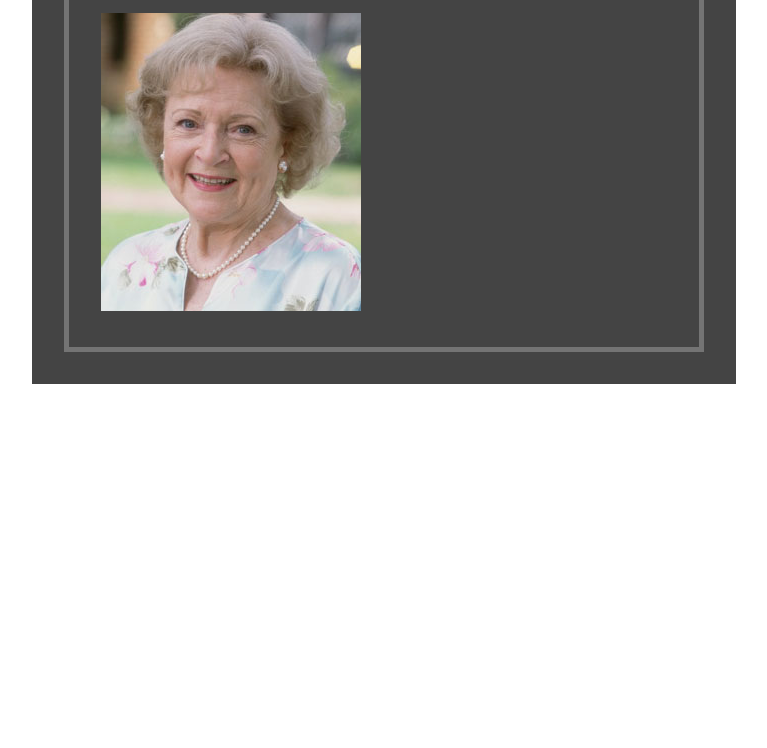
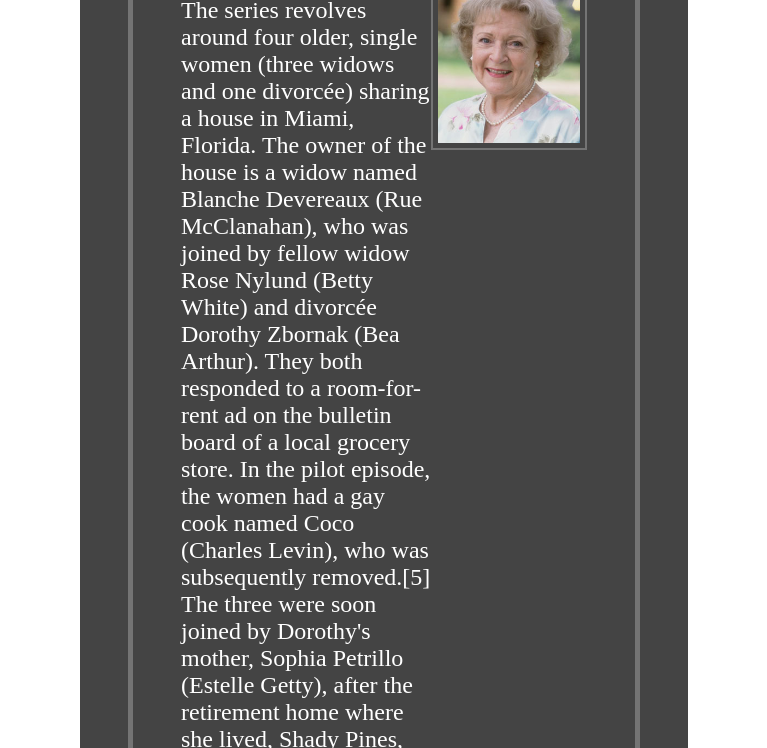
Before and after one commit to CodingSea/wendy-byte, a plain HTML site: page index.html in a window 1280 px wide. Shown: the part 396-1144 px from the top of the page, without its empty margins (256-1023 px from the left). Before the commit the page ends 800 px from the top, so only its background shows below. Drawn offline with Linux system fonts and the light colour scheme.

Commit message:
improved image size and position, text still needs some work

```diff
--- a/index.html
+++ b/index.html
@@ -24,9 +24,13 @@
             <section>
                 <span><h2>About Me</h2></span>
 
-                <p>The series revolves around four older, single women (three widows and one divorcée) sharing a house in Miami, Florida. The owner of the house is a widow named Blanche Devereaux (Rue McClanahan), who was joined by fellow widow Rose Nylund (Betty White) and divorcée Dorothy Zbornak (Bea Arthur). They both responded to a room-for-rent ad on the bulletin board of a local grocery store. In the pilot episode, the women had a gay cook named Coco (Charles Levin), who was subsequently removed.[5] The three were soon joined by Dorothy's mother, Sophia Petrillo (Estelle Getty), after the retirement home where she lived, Shady Pines, burned down.</p>
+                <div class="upperSection">
+                    <p>The series revolves around four older, single women (three widows and one divorcée) sharing a house in Miami, Florida. The owner of the house is a widow named Blanche Devereaux (Rue McClanahan), who was joined by fellow widow Rose Nylund (Betty White) and divorcée Dorothy Zbornak (Bea Arthur). They both responded to a room-for-rent ad on the bulletin board of a local grocery store. In the pilot episode, the women had a gay cook named Coco (Charles Levin), who was subsequently removed.[5] The three were soon joined by Dorothy's mother, Sophia Petrillo (Estelle Getty), after the retirement home where she lived, Shady Pines, burned down.</p>
 
-                <img src="images/Wendy-Bite.jpg">
+                    <img src="images/Wendy-Bite.jpg">
+                </div>
+
+                <br>
 
             </section>
         </div>
--- a/style.css
+++ b/style.css
@@ -4,6 +4,8 @@ body
     margin: 0;
 
     color: white;
+
+    font-size: 1.5em;
 }
 
 span
@@ -13,8 +15,7 @@ span
 
 .fullSection
 {
-    width: 50%;
-    height: 100%;
+    width: 40%;
     margin-left: auto;
     margin-right: auto;
     background-color: #444444;
@@ -79,3 +80,28 @@ hr
 {
     display: block;
 }
+
+.upperSection
+{
+    display: flex;
+    justify-content: space-evenly;
+    flex-direction: row;
+}
+
+.upperSection p
+{
+    flex-shrink: 15;
+}
+
+.upperSection img
+{
+    width: 35%;
+    height: 35%;
+    padding: 0.2em;
+    border: 2px solid #747474;
+}
+
+br
+{
+    display: block;
+}
```
